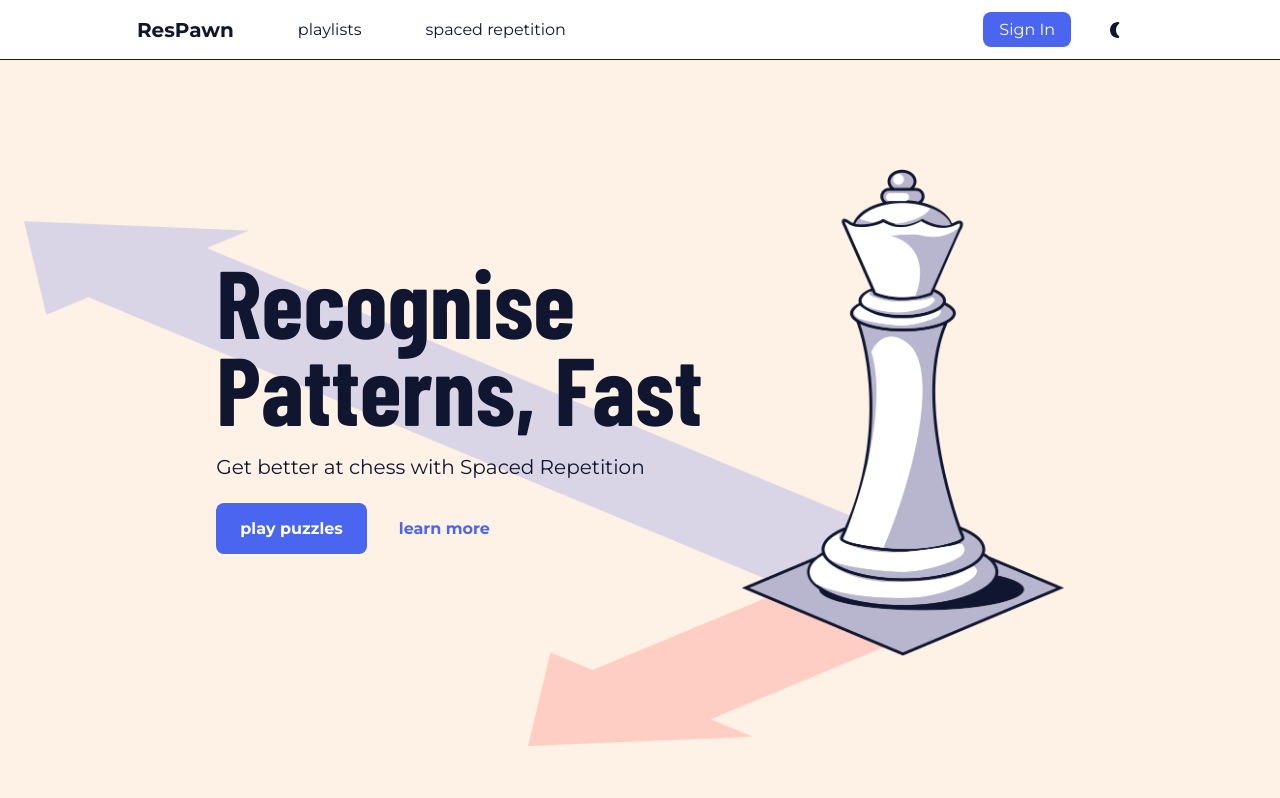
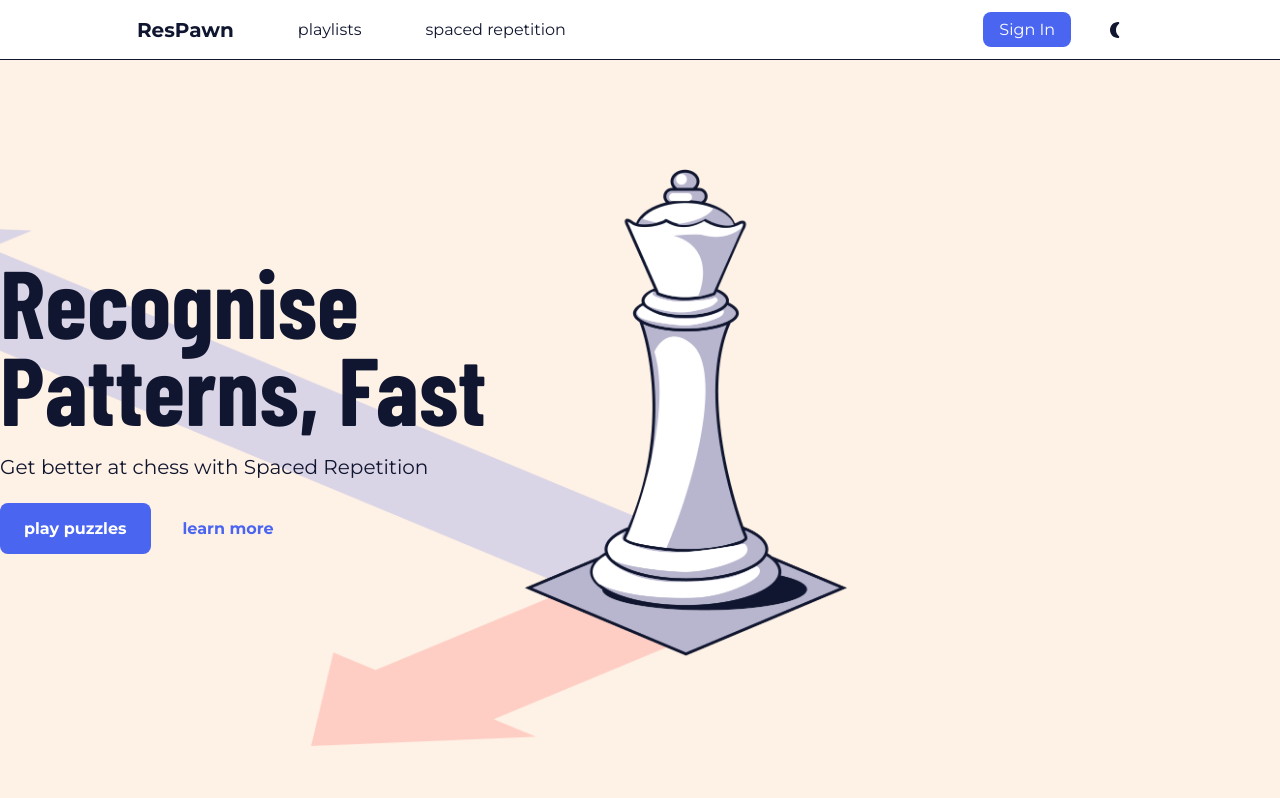
Before and after one commit to Boom123bam/Res-pawn, a SvelteKit app: page / in a window 1280 px wide. Shown: the top 798 px of the page. Built offline with nearby package versions, Linux system fonts and the light colour scheme; no server answers.

Commit message:
change layout

```diff
--- a/src/routes/+layout.svelte
+++ b/src/routes/+layout.svelte
@@ -38,20 +38,24 @@
   .app {
     display: flex;
     flex-direction: column;
+    height: 100vh;
   }
 
   header {
-    position: fixed;
+    position: sticky;
     z-index: 100;
     width: 100%;
   }
   main {
-    min-height: 100vh;
-    min-height: 100svh;
     margin-inline: auto;
     width: 100%;
     display: flex;
     flex-direction: column;
     align-items: center;
+    margin-bottom: 1rem;
+  }
+
+  footer {
+    margin-top: auto;
   }
 </style>
--- a/src/routes/styles.css
+++ b/src/routes/styles.css
@@ -96,18 +96,6 @@ input:focus {
   /* text-decoration: underline; */
   outline: 2px solid var(--text);
   outline-offset: 0.25rem;
-}
-
-.page-content {
-  width: 100%;
-  padding-top: var(--nav-height);
-  display: flex;
-  flex-direction: column;
-  align-items: center;
-  margin-bottom: 1rem;
-}
-.page-content section {
-  width: min(80ch, 100% - 3rem);
 }
 
 button.cta {
@@ -237,3 +225,7 @@ button:has(svg) {
   justify-content: center;
   width: min-content;
 }
+
+main section {
+  width: min(80ch, 100% - 3rem);
+}
```
